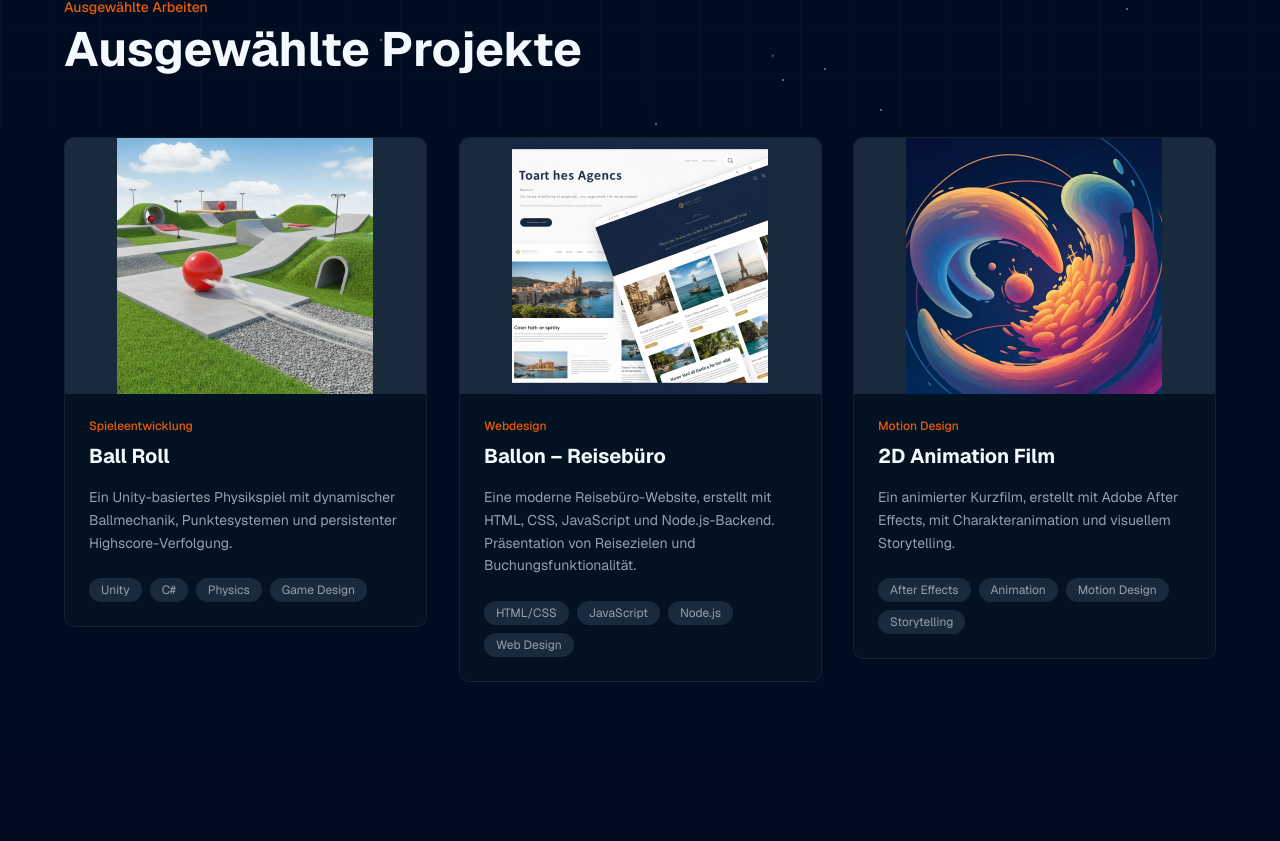
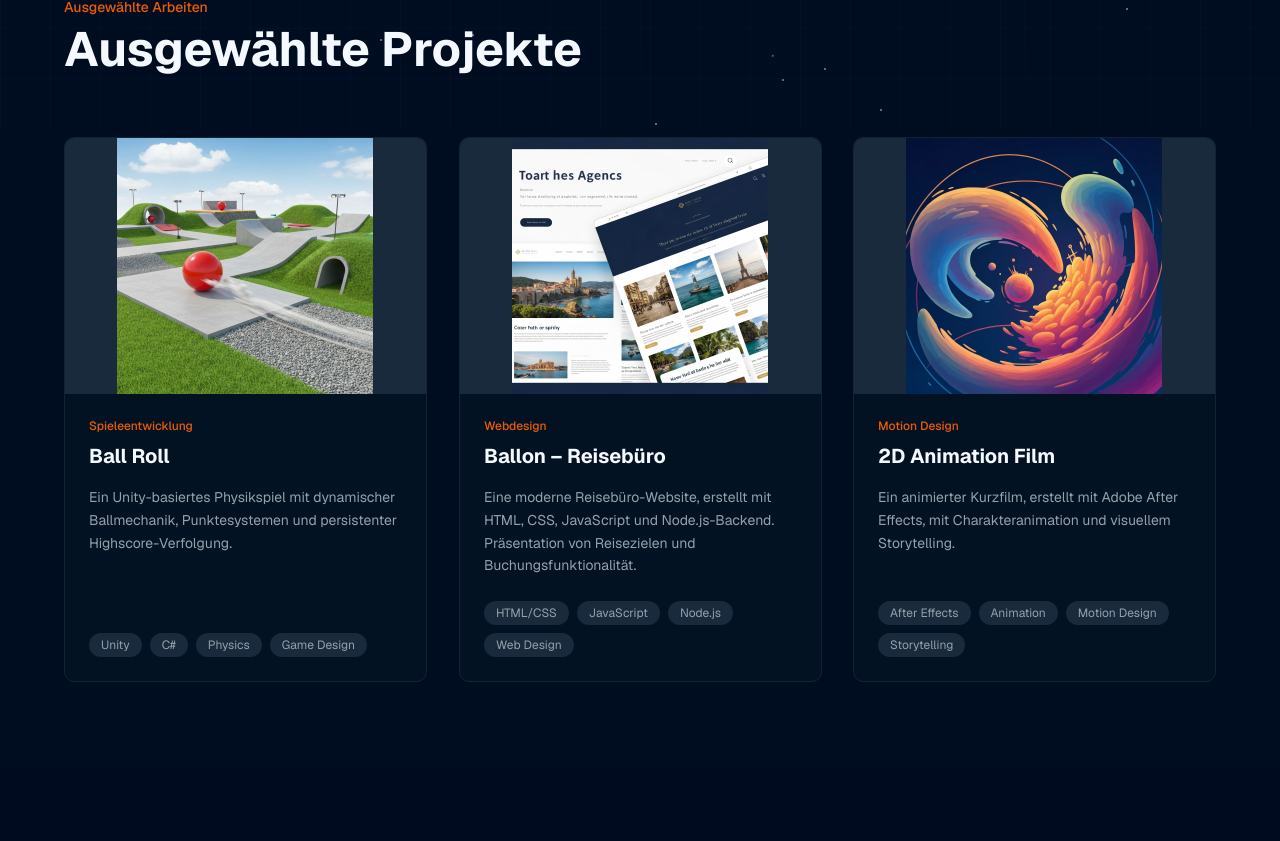
Before and after one commit to HomamAlabdalaah101/Webseite, a Next.js app: page / in a window 1280 px wide. Shown: the part 672-1513 px from the top of the page. Built offline with nearby package versions, Linux system fonts and the light colour scheme.

Commit message:
Fix unequal project card heights with flexbox layout
Co-Authored-By: Claude Opus 4.6 <noreply@anthropic.com>

```diff
--- a/components/project-card.tsx
+++ b/components/project-card.tsx
@@ -13,9 +13,9 @@ interface Project {
 
 export default function ProjectCard({ project }: { project: Project }) {
   return (
-    <Link href={`/projects/${project.id}`}>
-      <div className="group rounded-lg overflow-hidden bg-card border border-border hover:border-primary/50 focus-within:border-primary/50 transition-all duration-300 ease-in-out hover:shadow-2xl hover:shadow-primary/10 focus-within:shadow-2xl focus-within:shadow-primary/10 cursor-pointer transform hover:-translate-y-2 focus-within:-translate-y-2 will-change-transform">
-        <div className="relative overflow-hidden h-64 bg-muted">
+    <Link href={`/projects/${project.id}`} className="h-full">
+      <div className="group h-full flex flex-col rounded-lg overflow-hidden bg-card border border-border hover:border-primary/50 focus-within:border-primary/50 transition-all duration-300 ease-in-out hover:shadow-2xl hover:shadow-primary/10 focus-within:shadow-2xl focus-within:shadow-primary/10 cursor-pointer transform hover:-translate-y-2 focus-within:-translate-y-2 will-change-transform">
+        <div className="relative overflow-hidden h-64 bg-muted shrink-0">
           <img
             src={project.image || "/placeholder.svg"}
             alt={project.title}
@@ -24,7 +24,7 @@ export default function ProjectCard({ project }: { project: Project }) {
           <div className="absolute inset-0 bg-gradient-to-t from-primary/20 via-transparent to-transparent opacity-0 group-hover:opacity-100 focus-within:opacity-100 transition-opacity duration-300 ease-in-out"></div>
         </div>
 
-        <div className="p-6 space-y-4">
+        <div className="p-6 space-y-4 flex flex-col flex-1">
           <div>
             <p className="text-xs text-primary font-medium mb-2 group-hover:scale-105 transition-transform duration-200">{project.category}</p>
             <h3 className="text-xl font-bold text-foreground group-hover:text-primary transition-colors duration-300 group-hover:scale-105 transition-transform">
@@ -32,9 +32,9 @@ export default function ProjectCard({ project }: { project: Project }) {
             </h3>
           </div>
 
-          <p className="text-sm text-muted-foreground leading-relaxed group-hover:text-foreground/80 transition-colors duration-300">{project.description}</p>
+          <p className="text-sm text-muted-foreground leading-relaxed group-hover:text-foreground/80 transition-colors duration-300 flex-1">{project.description}</p>
 
-          <div className="flex flex-wrap gap-2 pt-2">
+          <div className="flex flex-wrap gap-2 pt-2 mt-auto">
             {project.tags.map((tag, index) => (
               <span
                 key={tag}
```
